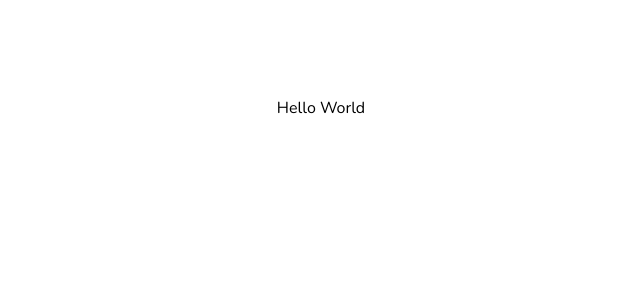
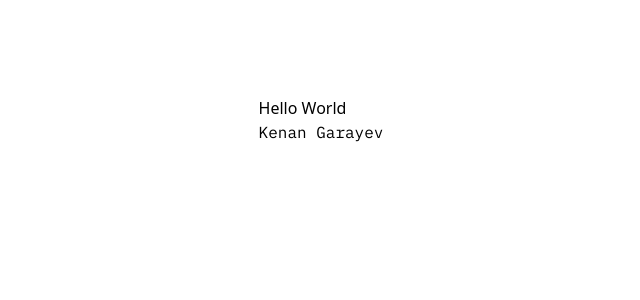
Before and after one commit to kgarayev/portfolio, a Next.js app: page / in a window 1280 px wide. Shown: the top 300 px of the page, without its empty margins (319-959 px from the left). Built offline with nearby package versions, Linux system fonts and the light colour scheme.

Commit message:
first components created

```diff
--- a/src/components/Interface.tsx
+++ b/src/components/Interface.tsx
@@ -1,11 +1,13 @@
 import { Routes, Route, useNavigate } from "react-router-dom";
+import MainTemplate from "./MainTemplate";
 
 const Interface = () => {
   return (
     <>
-      <div className={"font-nunito"}>
+      <div>
         Hello World
-        {/* includes routes here  */}
+        <MainTemplate />
+        {/* include routes here  */}
       </div>
 
       {/* <Routes>
--- /dev/null
+++ b/src/components/MainTemplate.tsx
@@ -0,0 +1,5 @@
+const MainTemplate = () => {
+  return <h1 className={"font-ibmPlexMono"}>Kenan Garayev</h1>;
+};
+
+export default MainTemplate;
```
